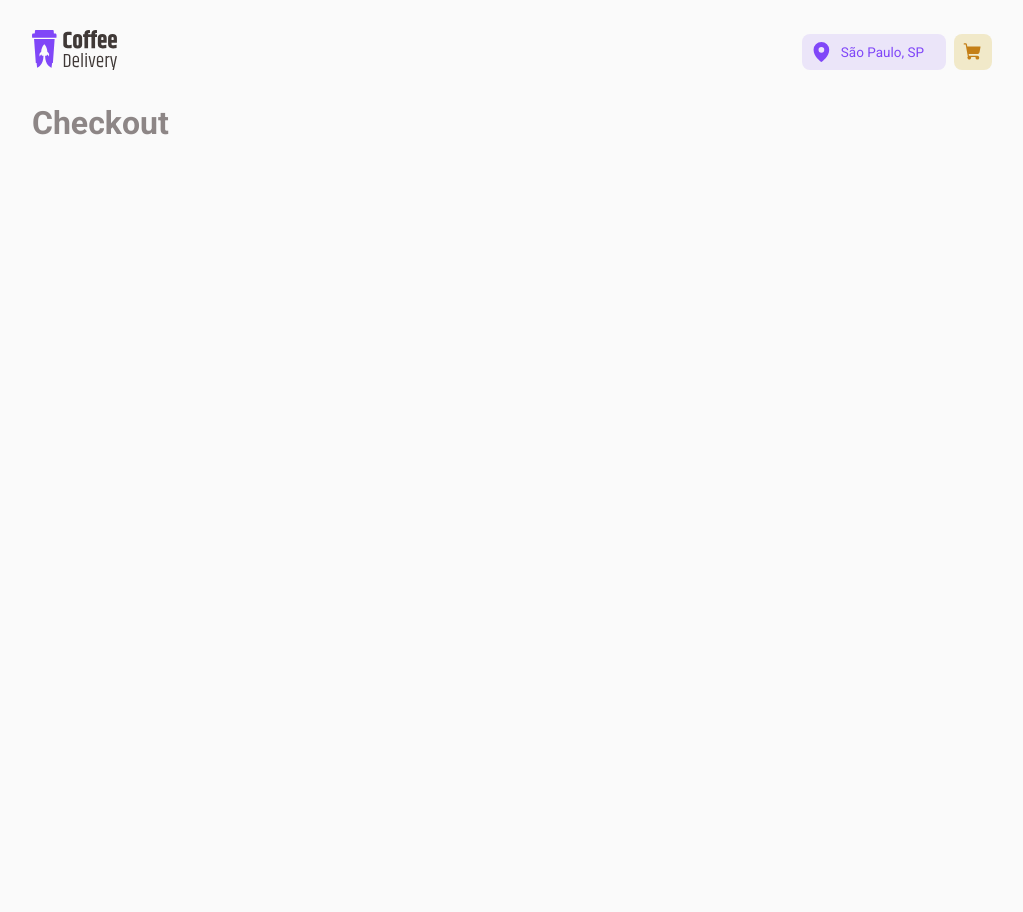
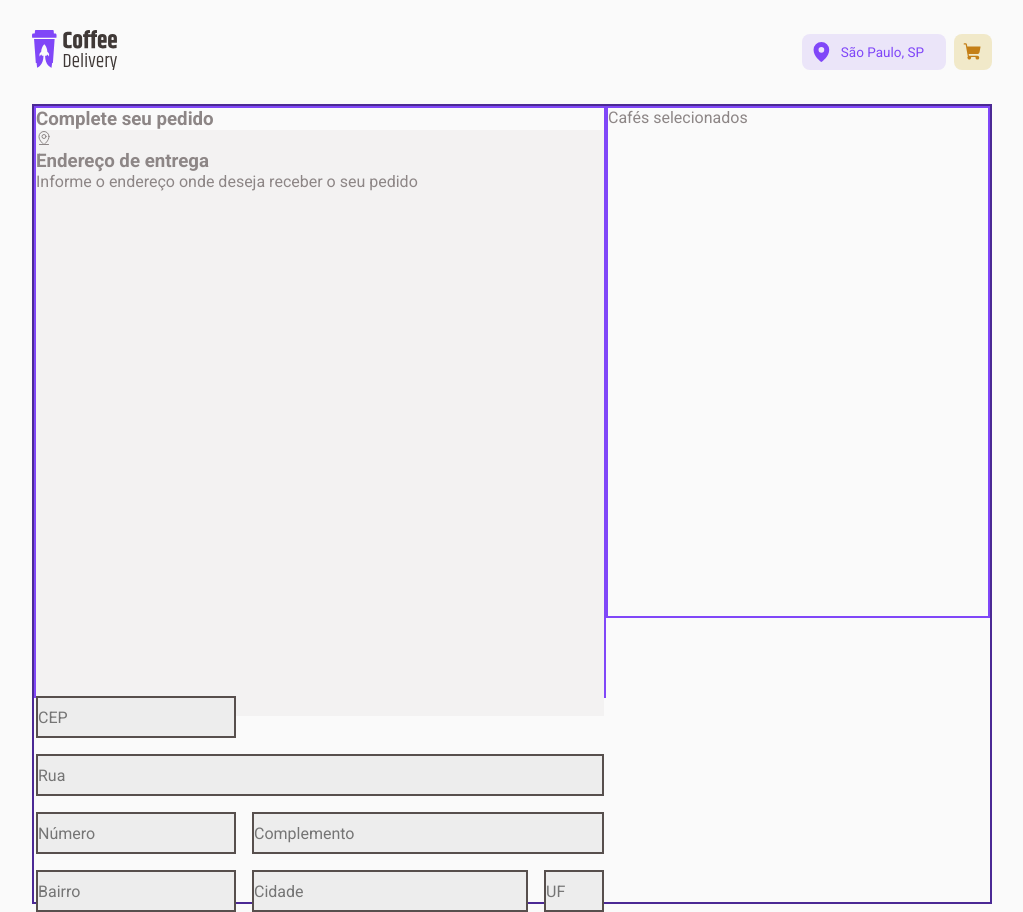
Before and after one commit to chelfonseca/coffee-delivery, a React (Vite) app: page /checkout in a window 1280 px wide. Shown: the whole page, without its empty margins (128-1151 px from the left). Before the commit the page ends 800 px from the top, so only its background shows below. Built offline with nearby package versions, Linux system fonts and the light colour scheme.

Commit message:
Checkout component started

```diff
--- a/src/pages/Checkout/index.tsx
+++ b/src/pages/Checkout/index.tsx
@@ -1,3 +1,45 @@
+import {
+  CheckoutContainer,
+  FormAdress,
+  InputCity,
+  InputComplement,
+  InputNeighborhood,
+  InputNumber,
+  InputPostCode,
+  InputState,
+  InputStreet,
+  OrderContainer,
+  OrderHeader,
+  SelectedContainer,
+} from './styles'
+
+import { MapPinLine } from 'phosphor-react'
+
 export function Checkout() {
-  return <h1>Checkout</h1>
+  return (
+    <CheckoutContainer>
+      <OrderContainer>
+        <h3>Complete seu pedido</h3>
+        <div>
+          <OrderHeader>
+            <MapPinLine />
+            <div>
+              <h3>Endereço de entrega</h3>
+              <p>Informe o endereço onde deseja receber o seu pedido</p>{' '}
+            </div>
+          </OrderHeader>
+          <FormAdress>
+            <InputPostCode placeholder="CEP" />
+            <InputStreet placeholder="Rua" />
+            <InputNumber placeholder="Número" />
+            <InputComplement placeholder="Complemento" />
+            <InputNeighborhood placeholder="Bairro" />
+            <InputCity placeholder="Cidade" />
+            <InputState placeholder="UF" />
+          </FormAdress>
+        </div>
+      </OrderContainer>
+      <SelectedContainer>Cafés selecionados</SelectedContainer>
+    </CheckoutContainer>
+  )
 }
--- /dev/null
+++ b/src/pages/Checkout/styles.ts
@@ -0,0 +1,73 @@
+import styled from 'styled-components'
+
+export const CheckoutContainer = styled.div`
+  width: 100%;
+  height: 100vh;
+  border: 2px solid ${(props) => props.theme['purple-dark']};
+  display: flex;
+  justify-content: space-between;
+  align-items: flex-start;
+`
+export const OrderContainer = styled.div`
+  width: 40rem;
+  height: 37rem;
+  border: 2px solid ${(props) => props.theme.purple};
+  display: flex;
+  flex-direction: column;
+  div {
+    width: 100%;
+    height: 100%;
+    background-color: ${(props) => props.theme['base-card']};
+  }
+`
+export const SelectedContainer = styled.div`
+  width: 28rem;
+  height: 32rem;
+  border: 2px solid ${(props) => props.theme.purple};
+`
+export const OrderHeader = styled.div`
+  width: 100%;
+`
+export const FormAdress = styled.form`
+  display: grid;
+  grid-template-columns: 12.5rem 17.25rem 3.75rem;
+  grid-template-rows: 2.625rem 2.625rem 2.625rem 2.625rem;
+  grid-template-areas:
+    'inputPostCode . .'
+    'inputStreet inputStreet inputStreet'
+    'inputNumber inputComplement inputComplement'
+    'inputNeighborhood inputCity inputState';
+  grid-gap: 1rem;
+`
+const Input = styled.input`
+  background-color: ${(props) => props.theme['base-input']};
+`
+export const InputPostCode = styled(Input)`
+  border: 2px solid ${(props) => props.theme['base-text']};
+  grid-area: inputPostCode;
+`
+
+export const InputStreet = styled(Input)`
+  border: 2px solid ${(props) => props.theme['base-text']};
+  grid-area: inputStreet;
+`
+export const InputNumber = styled(Input)`
+  border: 2px solid ${(props) => props.theme['base-text']};
+  grid-area: inputNumber;
+`
+export const InputComplement = styled(Input)`
+  border: 2px solid ${(props) => props.theme['base-text']};
+  grid-area: inputComplement;
+`
+export const InputNeighborhood = styled(Input)`
+  border: 2px solid ${(props) => props.theme['base-text']};
+  grid-area: inputNeighborhood;
+`
+export const InputCity = styled(Input)`
+  border: 2px solid ${(props) => props.theme['base-text']};
+  grid-area: inputCity;
+`
+export const InputState = styled(Input)`
+  border: 2px solid ${(props) => props.theme['base-text']};
+  grid-area: inputState;
+`
```
